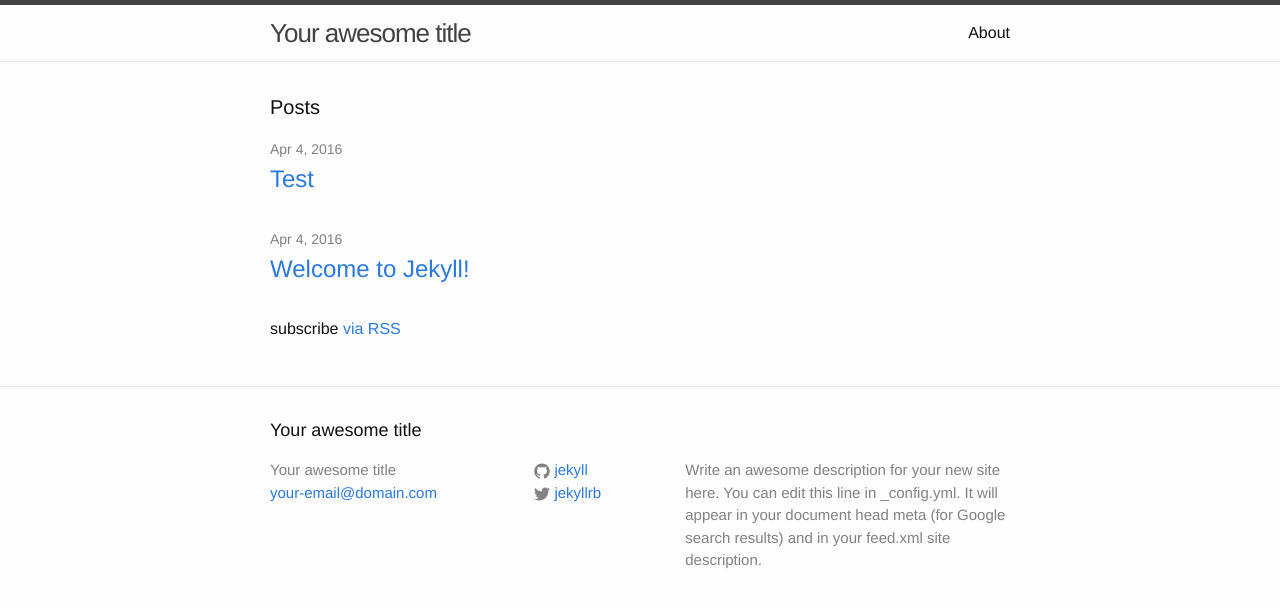
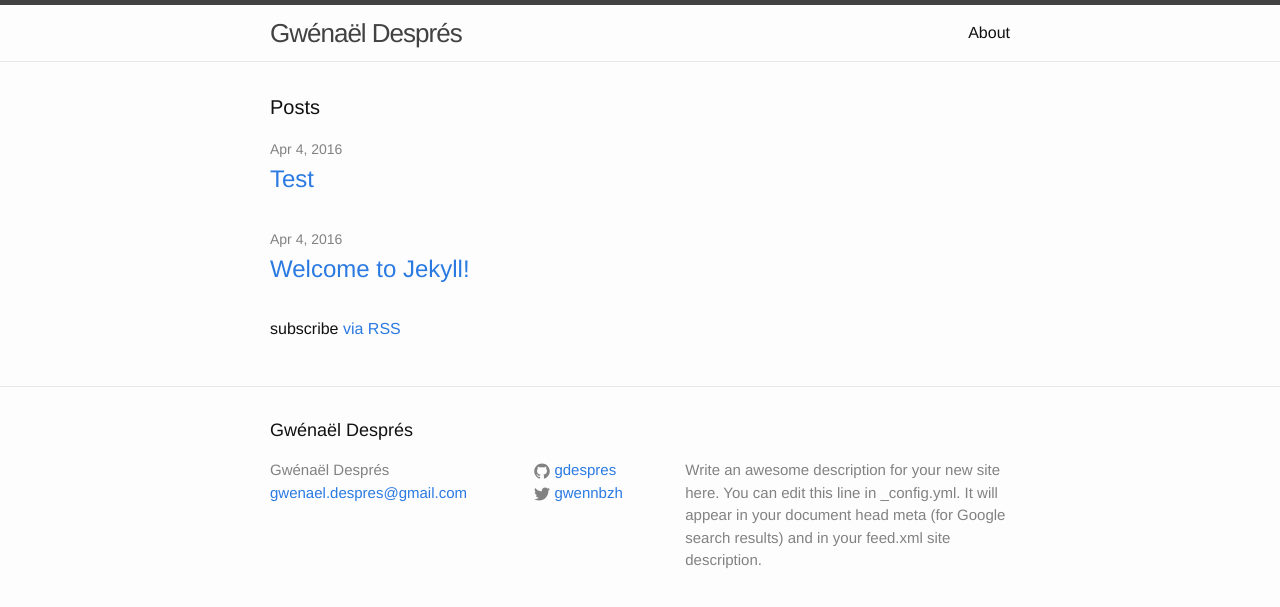
Before and after one commit to gdespres/gdespres.github.io, a Jekyll site: the page built from index.html, in a window 1280 px wide. Shown: the top 607 px of the page. Built offline with Jekyll 4.4.1, drawn with Linux system fonts in a browser that asks for light colours.

Commit message:
Update _config.yml

```diff
--- a/_config.yml
+++ b/_config.yml
@@ -6,16 +6,16 @@
 # 'jekyll serve'. If you change this file, please restart the server process.
 
 # Site settings
-title: Your awesome title
-email: your-email@domain.com
+title: Gwénaël Després
+email: gwenael.despres@gmail.com
 description: > # this means to ignore newlines until "baseurl:"
   Write an awesome description for your new site here. You can edit this
   line in _config.yml. It will appear in your document head meta (for
   Google search results) and in your feed.xml site description.
 baseurl: "" # the subpath of your site, e.g. /blog
-url: "http://yourdomain.com" # the base hostname & protocol for your site
-twitter_username: jekyllrb
-github_username:  jekyll
+url: "http://gdespres.github.io" # the base hostname & protocol for your site
+twitter_username: gwennbzh
+github_username:  gdespres
 
 # Build settings
 markdown: kramdown
```
